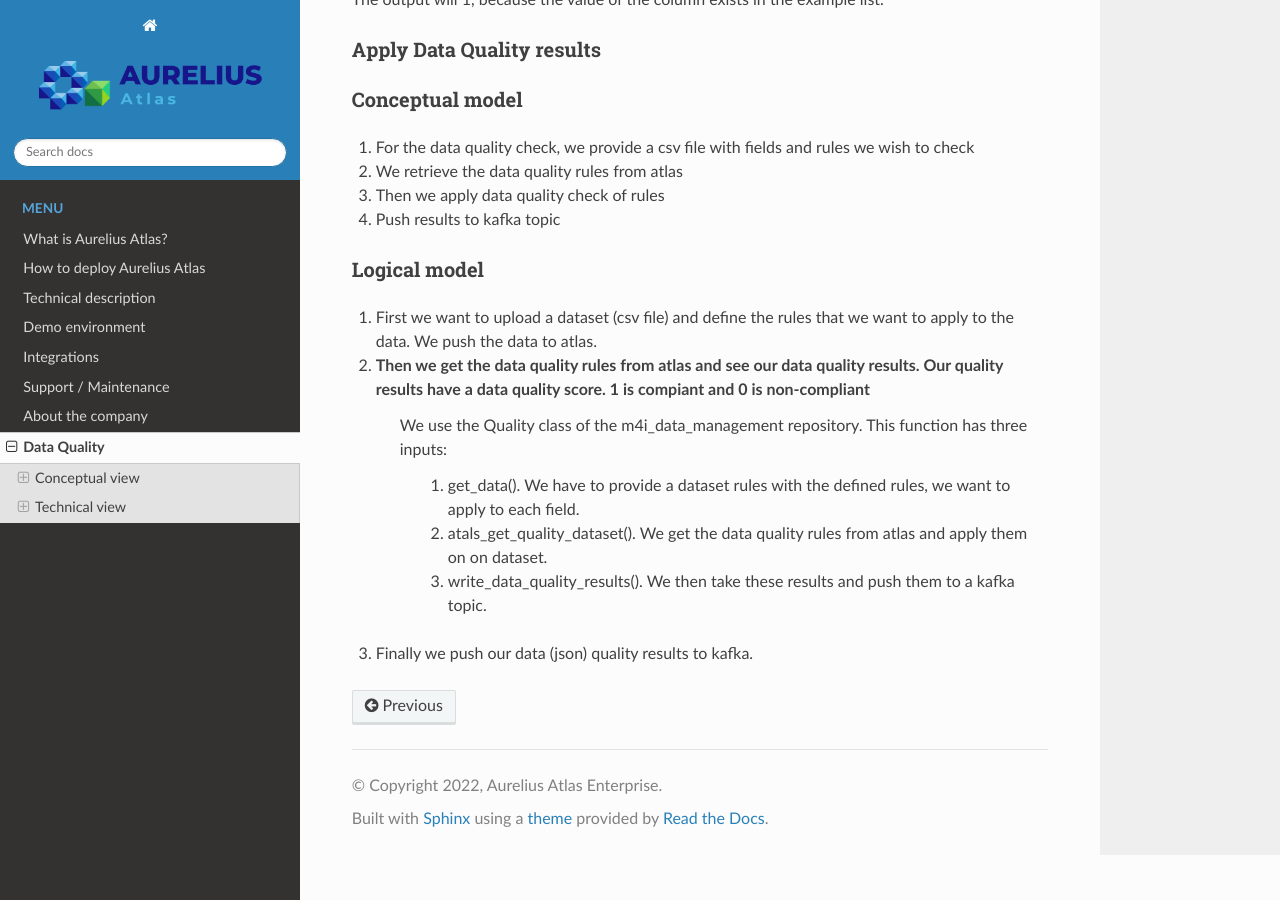
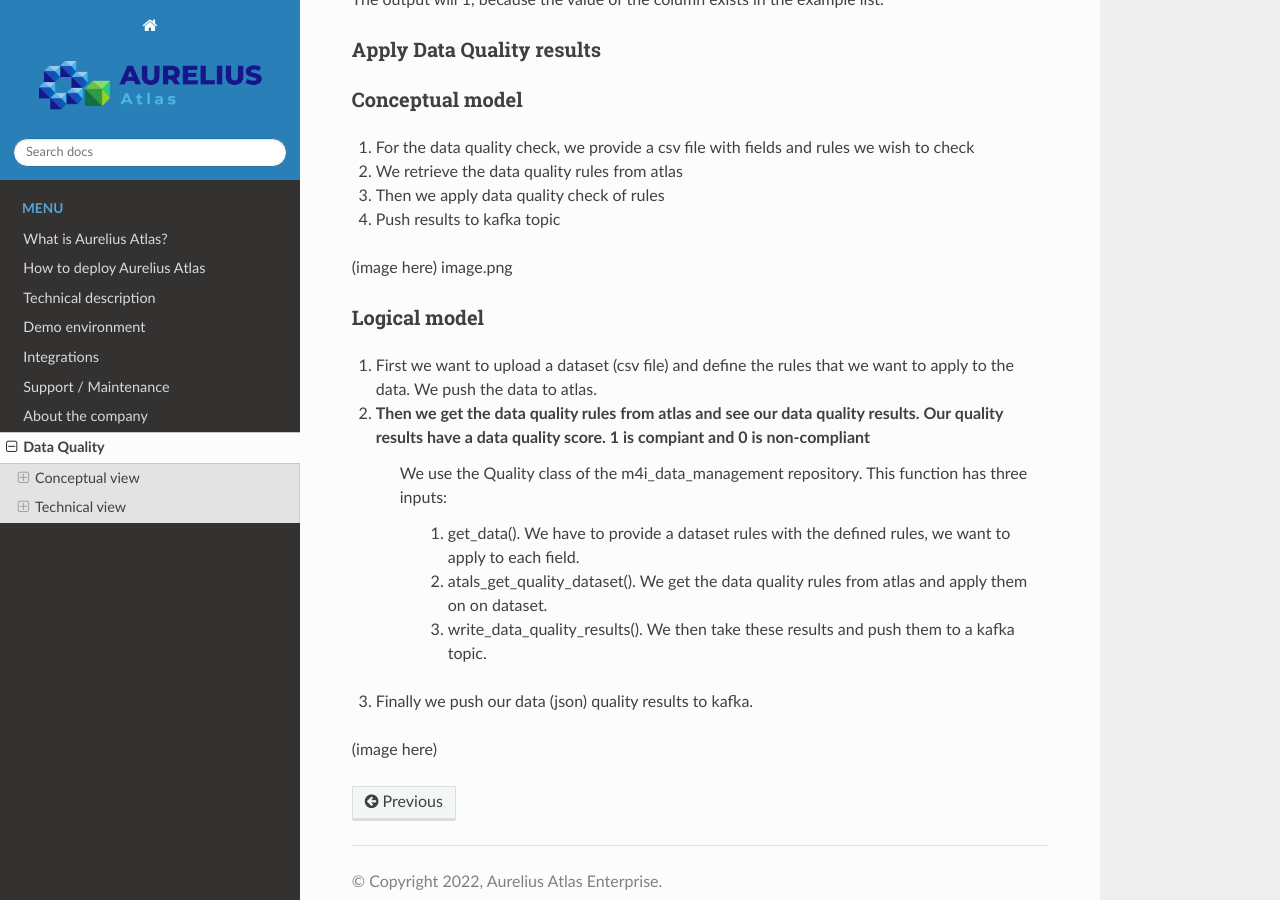
Before and after one commit to aureliusenterprise/doc_technical_manual, a Sphinx documentation site: the page built from DOc/docs/source/Options/data_quality.rst, in a window 1280 px wide and 900 px high, scrolled down 14274 px. Built offline with Sphinx 7.4.7 and the Read the Docs theme 2.0.0, drawn with Linux system fonts in a browser that asks for light colours; pages that are not in the unit, such as notebooks, are missing from menus.

Commit message:
Update data_quality.rst

```diff
--- a/DOc/docs/source/Options/data_quality.rst
+++ b/DOc/docs/source/Options/data_quality.rst
@@ -700,6 +700,8 @@ Conceptual model
 
 4. Push results to kafka topic
 
+(image here)
+image.png
 
 
 Logical model
@@ -719,3 +721,6 @@ Logical model
 
 
 3. Finally we push our data (json) quality results to kafka.
+
+
+(image here)
```
